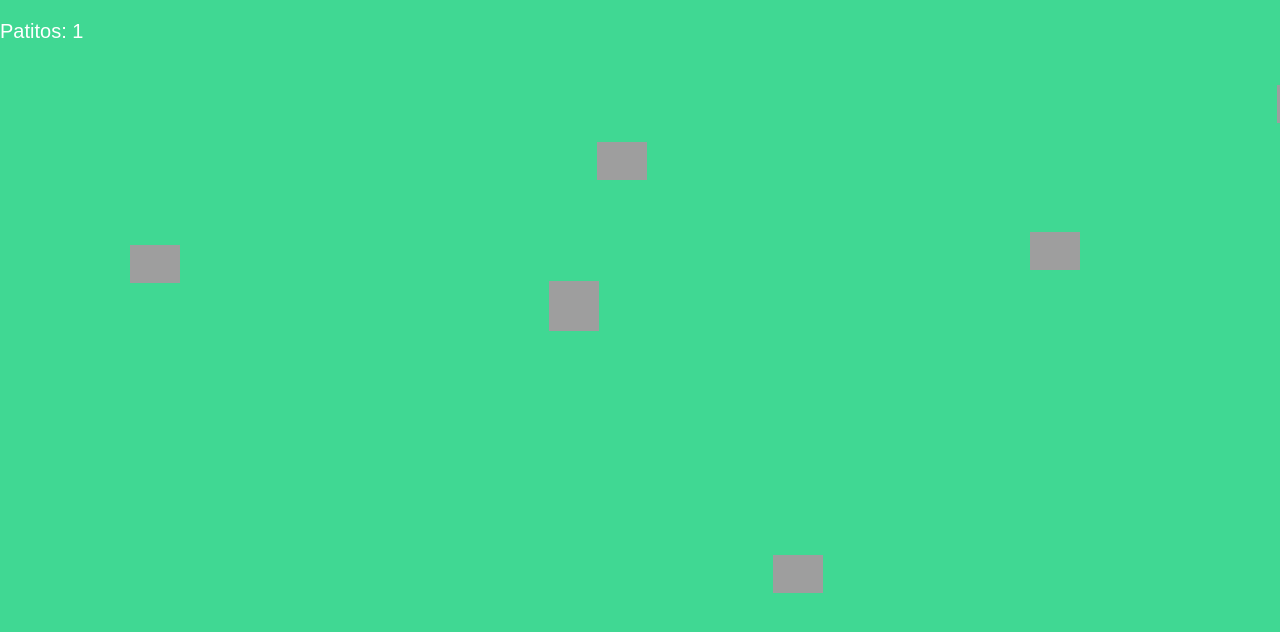
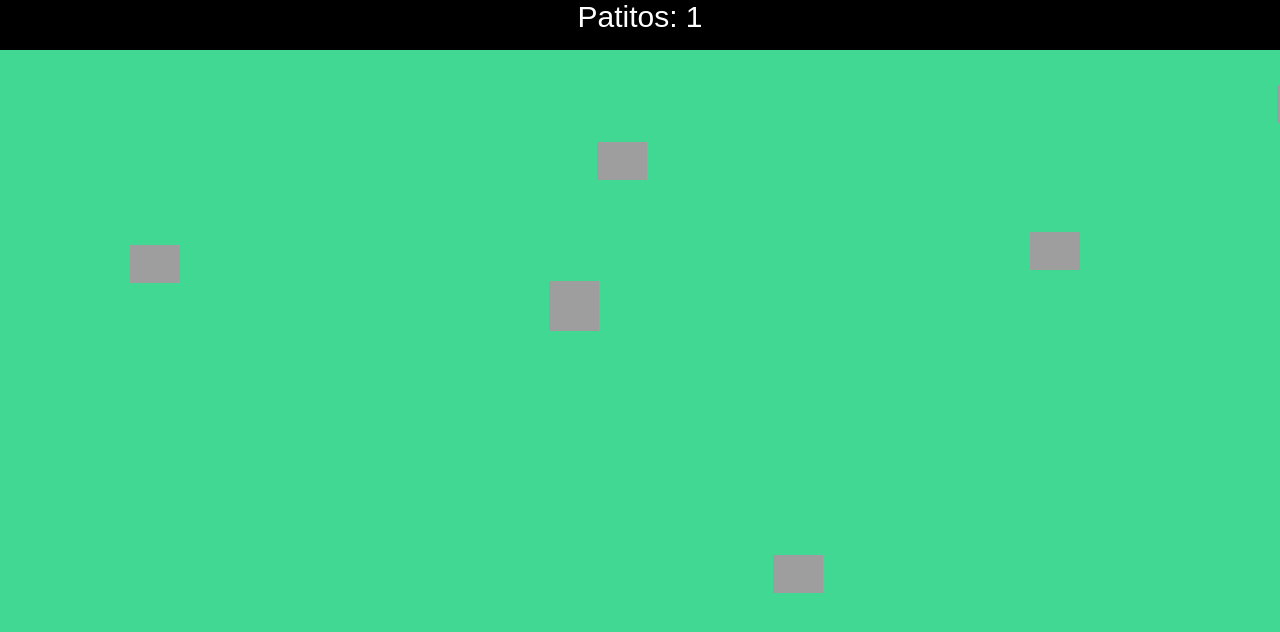
Before and after one commit to Caballosanex/Anecs, a plain HTML site: page index.html in a window 1280 px wide. Shown: the top 632 px of the page. Drawn offline with Linux system fonts and the light colour scheme; grey boxes are pictures that could not be loaded.

Commit message:
2nd try to make the counter work. Doesn't really work but updated the eggs logic.

```diff
--- a/index.html
+++ b/index.html
@@ -10,21 +10,26 @@
 	<body style="margin: 0;">
 
 		<script>
+
 			function changeColor() {
 				color = '#' + Math.floor(Math.random() * 16777215).toString(16);
 				document.body.style.backgroundColor = color;
 			}
+
 			function rand() {
 				return Math.floor(Math.random() * 10);
 			}
+
 			function quack() {
 				var audio = new Audio('media/quack.mp3');
 				audio.play();
 			}
+
 			function crunch() {
 				var audio = new Audio('media/crack.mp3');
 				audio.play();
 			}
+
 			function invocaou() {
 				let ou = document.createElement("img");
 				ou.src = "media/ou.png";
@@ -35,19 +40,13 @@
 				ou.style.top = Math.floor(Math.random() * (window.innerHeight)) + 'px';
 				document.body.appendChild(ou);
 				ou.addEventListener("click", function() {
-					let patito = document.createElement("img");
-					patito.src = "https://c.tenor.com/fOjhwb3eEqIAAAAi/quack-duck-high-res.gif";
-					patito.style.width = "50px";
-					patito.style.height = "50px";
-					patito.style.position = "absolute";
-					patito.style.left = Math.floor(Math.random() * (window.innerWidth)) + 'px';
-					patito.style.top = Math.floor(Math.random() * (window.innerHeight)) + 'px';
-					document.body.appendChild(patito);
+					invocaPatito();
 					crunch();
 					document.body.removeChild(ou);
-					patitoCounter += 1;
-				});
+					}
+				);
 			}
+
 			function invocaPatito() {
 				let patito = document.createElement("img");
 				patito.src = "https://c.tenor.com/fOjhwb3eEqIAAAAi/quack-duck-high-res.gif";
@@ -59,7 +58,6 @@
 				document.body.appendChild(patito);
 				patito.onclick = quack;
 				patitoCounter += 1;
-				localStorage.setItem("patitoCounter", patitoCounter);
 
 			}
 			let patitoCounter = 0;
@@ -68,7 +66,6 @@
 					changeColor();
 					let interval = setInterval(function () {
 						changeColor();
-
 						invocaPatito();
 						document.head.innerHTML = `<title>Patitos: ${patitoCounter}</title>`;
 						let patitos = document.getElementsByTagName("img");
@@ -84,18 +81,22 @@
 								ou[i].style.top = Math.floor(Math.random() * (window.innerHeight)) + 'px';
 							}
 						}
-
 					}, 1200)
 				});
-			let patitos = document.createElement("p");
-			patitos.innerHTML = `Patitos: ${patitoCounter}`;
-			patitos.style.position = "absolute";
-			patitos.style.left = "0px";
-			patitos.style.top = "0px";
-			patitos.style.color = "white";
-			patitos.style.fontFamily = "sans-serif";
-			patitos.style.fontSize = "20px";
-			document.body.appendChild(patitos);
+			var counter = document.createElement("div");
+			counter.style.position = "absolute";
+			counter.style.top = "0px";
+			counter.style.left = "0px";
+			counter.style.width = "100%";
+			counter.style.height = "50px";
+			counter.style.backgroundColor = "black";
+			counter.style.color = "white";
+			counter.style.fontSize = "30px";
+			counter.style.textAlign = "center";
+			counter.style.zIndex = "999";
+			counter.style.fontFamily = "sans-serif";
+			counter.innerHTML = `Patitos: ${patitoCounter}`;
+			document.body.appendChild(counter);
 		</script>
 	</body>
 </html>
```
